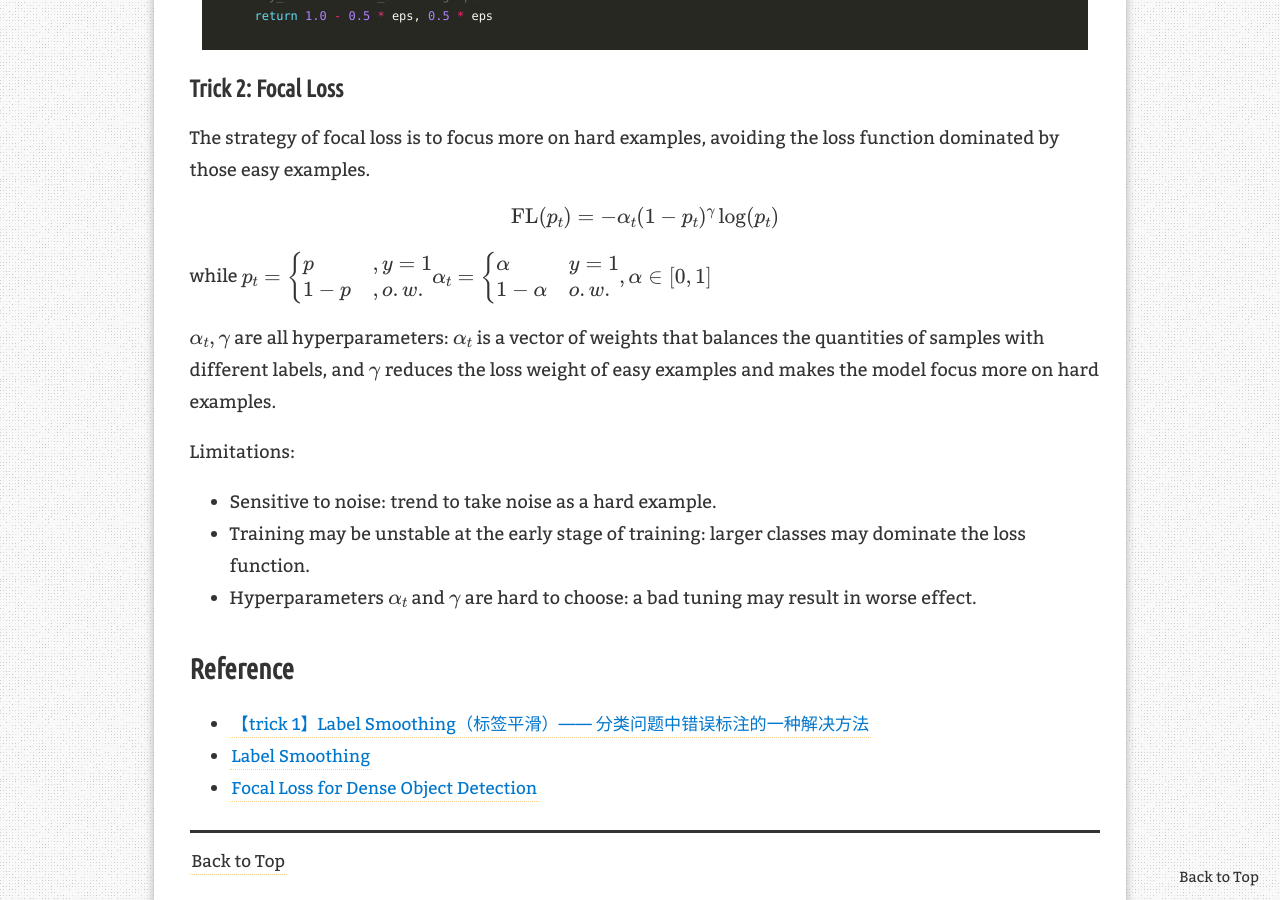
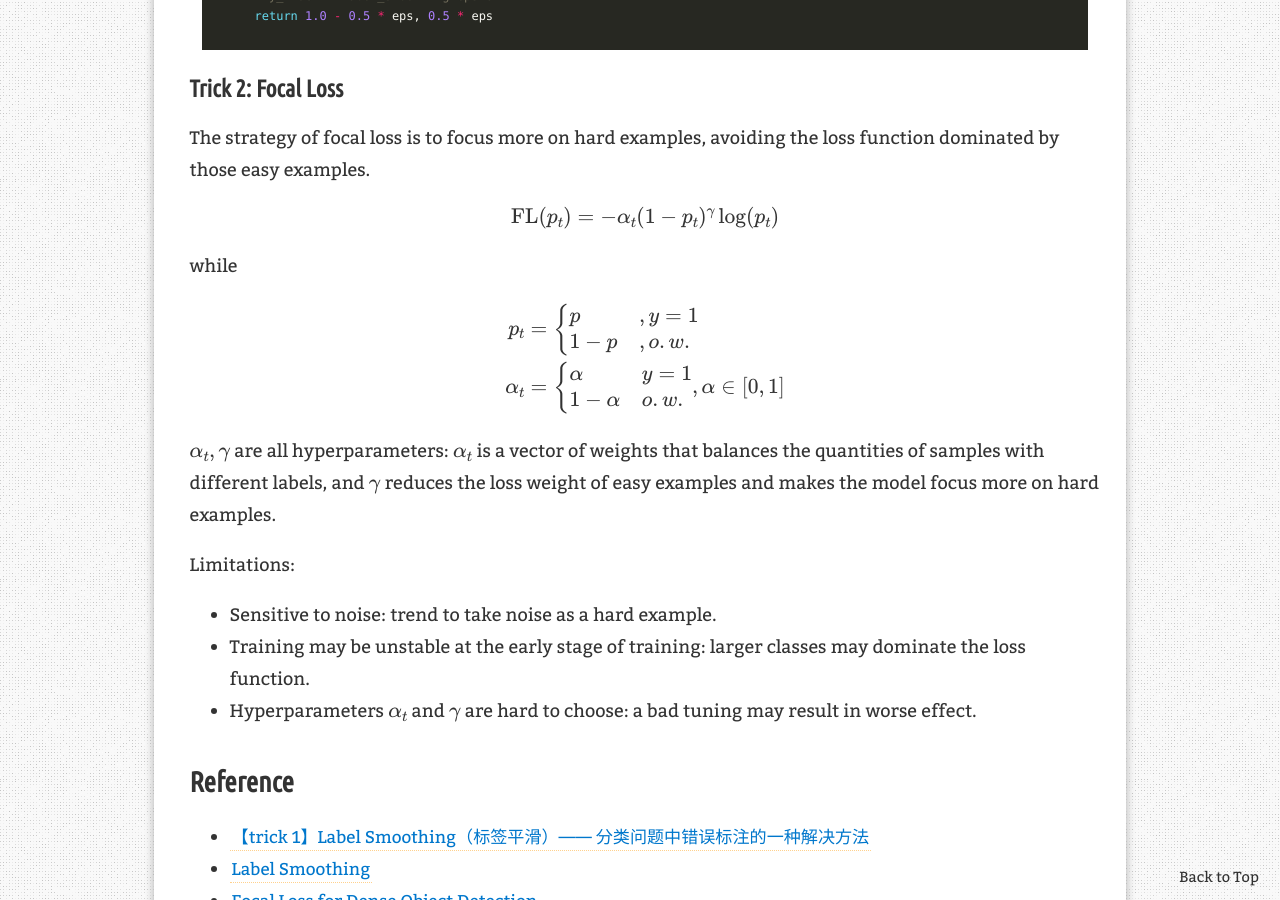
Before and after one commit to AuthurWhywait/AuthurWhywait.github.io, a Jekyll site: the page built from _posts/2022-08-27-cross_entropy_loss.md, in a window 1280 px wide and 900 px high, scrolled down 1819 px. Built offline with Jekyll 4.4.1, drawn with Linux system fonts in a browser that asks for light colours; formulas are drawn with MathJax 3; comment, search, counter and statistics services are not loaded.

Commit message:
Update 2022-08-27-cross_entropy_loss.md

```diff
--- a/_posts/2022-08-27-cross_entropy_loss.md
+++ b/_posts/2022-08-27-cross_entropy_loss.md
@@ -63,15 +63,18 @@ $$
 $$
 
 while
+
 $$
-p_t=\begin{cases}
-    p&,y=1\\
-    1-p&,o.w.
-\end{cases} \\
-\alpha_t = \begin{cases}
-    \alpha & y=1\\
-    1-\alpha &o.w.
-\end{cases}, \alpha\in[0,1]
+\begin{aligned}
+    p_t&=\begin{cases}
+        p&,y=1\\
+        1-p&,o.w.
+    \end{cases} \\
+    \alpha_t &= \begin{cases}
+        \alpha & y=1\\
+        1-\alpha &o.w.
+    \end{cases}, \alpha\in[0,1]
+\end{aligned}
 $$
 
 $\alpha_t, \gamma$ are all hyperparameters: $\alpha_t$ is a vector of weights that balances the quantities of samples with different labels, and $\gamma$ reduces the loss weight of easy examples and makes the model focus more on hard examples.
```
